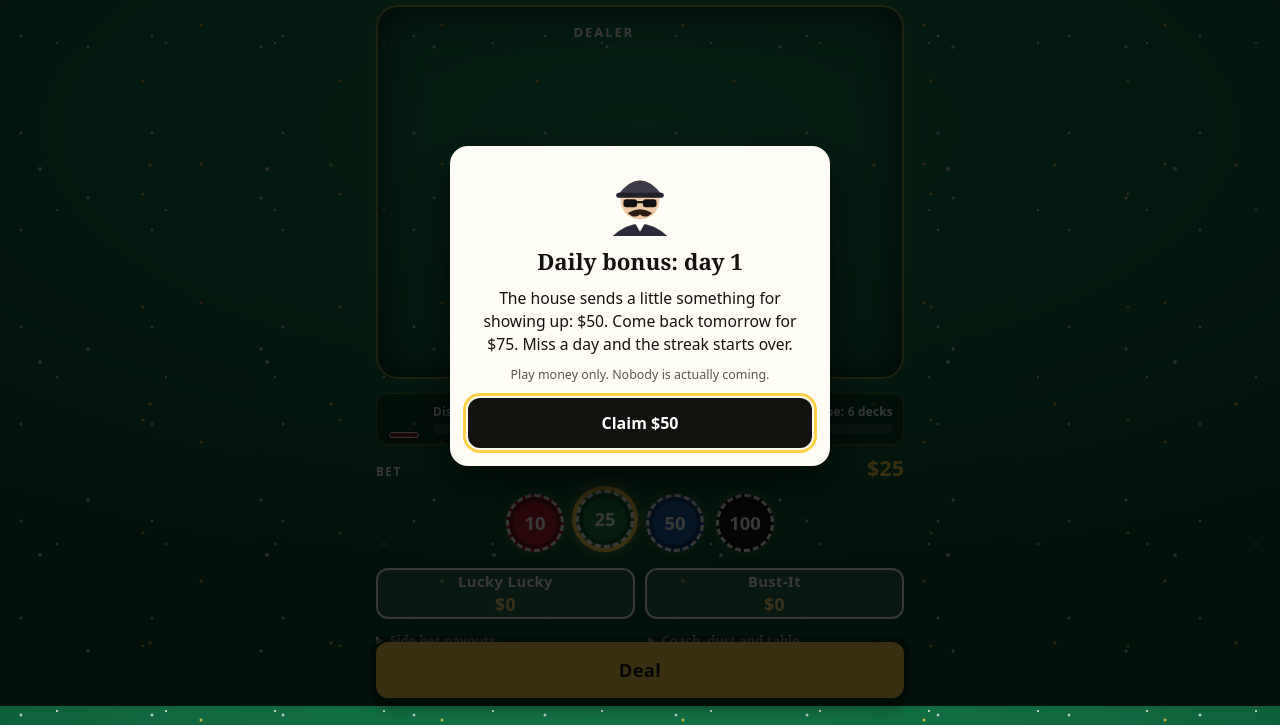
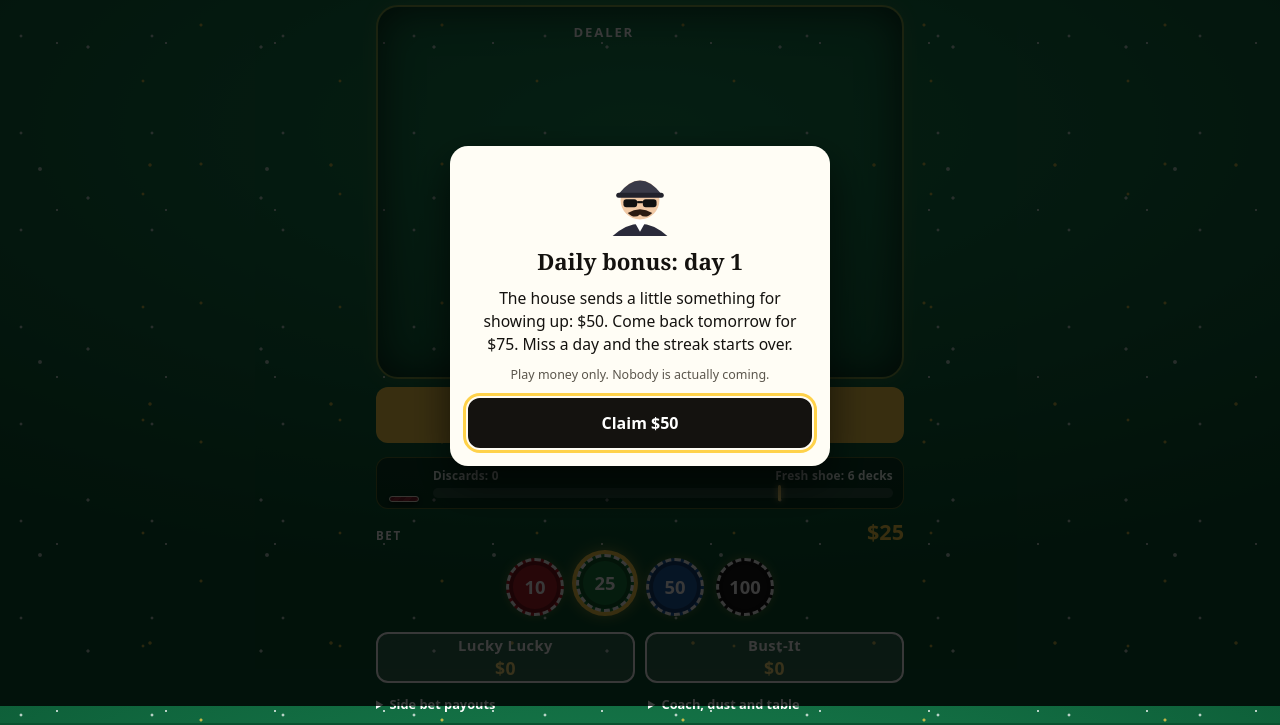
Before and after one commit to anon-user-oss/card-games, a plain HTML site: page blackjack.html in a window 1280 px wide. Shown: the part 94-819 px from the top of the page. Drawn offline with Linux system fonts and the light colour scheme.

Commit message:
Move Deal (and Hit/Stand row) directly under the table so it is always in view
Co-Authored-By: Claude Sonnet 5.5 <noreply@anthropic.com>
Claude-Session: https://claude.ai/code/session_01TBic4fJHueRrgbEwivbnJZ

```diff
--- a/blackjack.html
+++ b/blackjack.html
@@ -163,8 +163,8 @@ h1 { margin: 0; font-family: var(--display); font-weight: 800; font-size: 1.25re
 }
 .sidebtn span { font-size: 1.1rem; color: var(--brass); font-weight: 800; font-variant-numeric: tabular-nums; }
 .sidebtn[aria-pressed="true"] { border-color: var(--brass); background: rgba(255, 210, 74, 0.16); }
-#deal, #bjControls .insrow, #bjControls .playrow { position: sticky; bottom: max(8px, env(safe-area-inset-bottom, 0px)); z-index: 3; }
-#deal { box-shadow: 0 0 0 6px rgba(8, 40, 24, 0.55), 0 8px 18px rgba(0, 0, 0, 0.4); }
+.actions { display: flex; flex-direction: column; gap: 8px; }
+.actions[hidden] { display: none; }
 .payrow { display: flex; flex-wrap: wrap; gap: 4px 16px; }
 .payrow .pay { flex: 1 1 40%; }
 .payrow .pay[open] { flex-basis: 100%; }
@@ -525,6 +525,21 @@ body::before { filter: brightness(var(--dimf, 1)); }
     </div>
   </section>
 
+  <div class="actions" id="bjActions">
+    <button class="primary" id="deal">Deal</button>
+    <div class="insrow" id="insRow" hidden>
+      <button class="act yes" id="insYes">Insure</button>
+      <button class="act" id="insNo">No thanks</button>
+    </div>
+
+    <div class="playrow" id="playRow" hidden>
+      <button class="act hit" id="hit">Hit</button>
+      <button class="act" id="stand">Stand</button>
+      <button class="act dbl" id="dbl">Double</button>
+      <button class="act spl" id="spl">Split</button>
+    </div>
+  </div>
+
   <div class="tray" id="tray" role="button" tabindex="0" aria-expanded="false" aria-label="Shoe and discard tray. Tap to show the cards seen.">
     <div class="trayrow">
       <div class="pile" id="pile" aria-hidden="true"><i></i></div>
@@ -726,19 +741,6 @@ body::before { filter: brightness(var(--dimf, 1)); }
       </details>
       </div>
       <button class="sharkbtn" id="roomBtn" hidden></button>
-      <button class="primary" id="deal">Deal</button>
-    </div>
-
-    <div class="insrow" id="insRow" hidden>
-      <button class="act yes" id="insYes">Insure</button>
-      <button class="act" id="insNo">No thanks</button>
-    </div>
-
-    <div class="playrow" id="playRow" hidden>
-      <button class="act hit" id="hit">Hit</button>
-      <button class="act" id="stand">Stand</button>
-      <button class="act dbl" id="dbl">Double</button>
-      <button class="act spl" id="spl">Split</button>
     </div>
   </section>
 </main>
@@ -1441,7 +1443,7 @@ body::before { filter: brightness(var(--dimf, 1)); }
     else if (hole && !showHole && dealer.length > 1) { el.dTot.textContent = String(cardVal(dealer[0])); el.dTot.className = 'tot'; }
     else { var ds = score(dealer); el.dTot.textContent = label(ds); el.dTot.className = 'tot' + (ds.total > 21 ? ' bust' : ''); }
 
-    el.betRow.hidden = !betting;
+    el.betRow.hidden = !betting; el.deal.hidden = !betting;
     el.insRow.hidden = phase !== 'insure';
     el.playRow.hidden = !(phase === 'play' || phase === 'busy');
 
@@ -2217,7 +2219,7 @@ body::before { filter: brightness(var(--dimf, 1)); }
   }
   function renderTables() {
     var d = game === 'derby', betting = phase === 'bet' || phase === 'done';
-    $('bjTable').hidden = game !== 'bj'; $('tray').hidden = game !== 'bj'; $('bjControls').hidden = game !== 'bj'; $('derby').hidden = !d; $('vp').hidden = game !== 'vp'; $('wheel').hidden = game !== 'wheel'; $('plinko').hidden = game !== 'plinko'; $('bac').hidden = game !== 'bac'; $('rl').hidden = game !== 'rl';
+    $('bjTable').hidden = game !== 'bj'; $('tray').hidden = game !== 'bj'; $('bjControls').hidden = game !== 'bj'; $('bjActions').hidden = game !== 'bj'; $('derby').hidden = !d; $('vp').hidden = game !== 'vp'; $('wheel').hidden = game !== 'wheel'; $('plinko').hidden = game !== 'plinko'; $('bac').hidden = game !== 'bac'; $('rl').hidden = game !== 'rl';
     el.stakesBtn.hidden = !(stakesUnlocked && room === 'low' && !d && game !== 'wheel' && game !== 'plinko' && game !== 'bac' && game !== 'rl' && betting);
     el.stakesBtn.textContent = stakes ? 'Lower stakes' : 'Raise stakes';
     el.stakesBtn2.hidden = !(stakesUnlocked && room === 'low' && d && derby.phase !== 'run');
```
